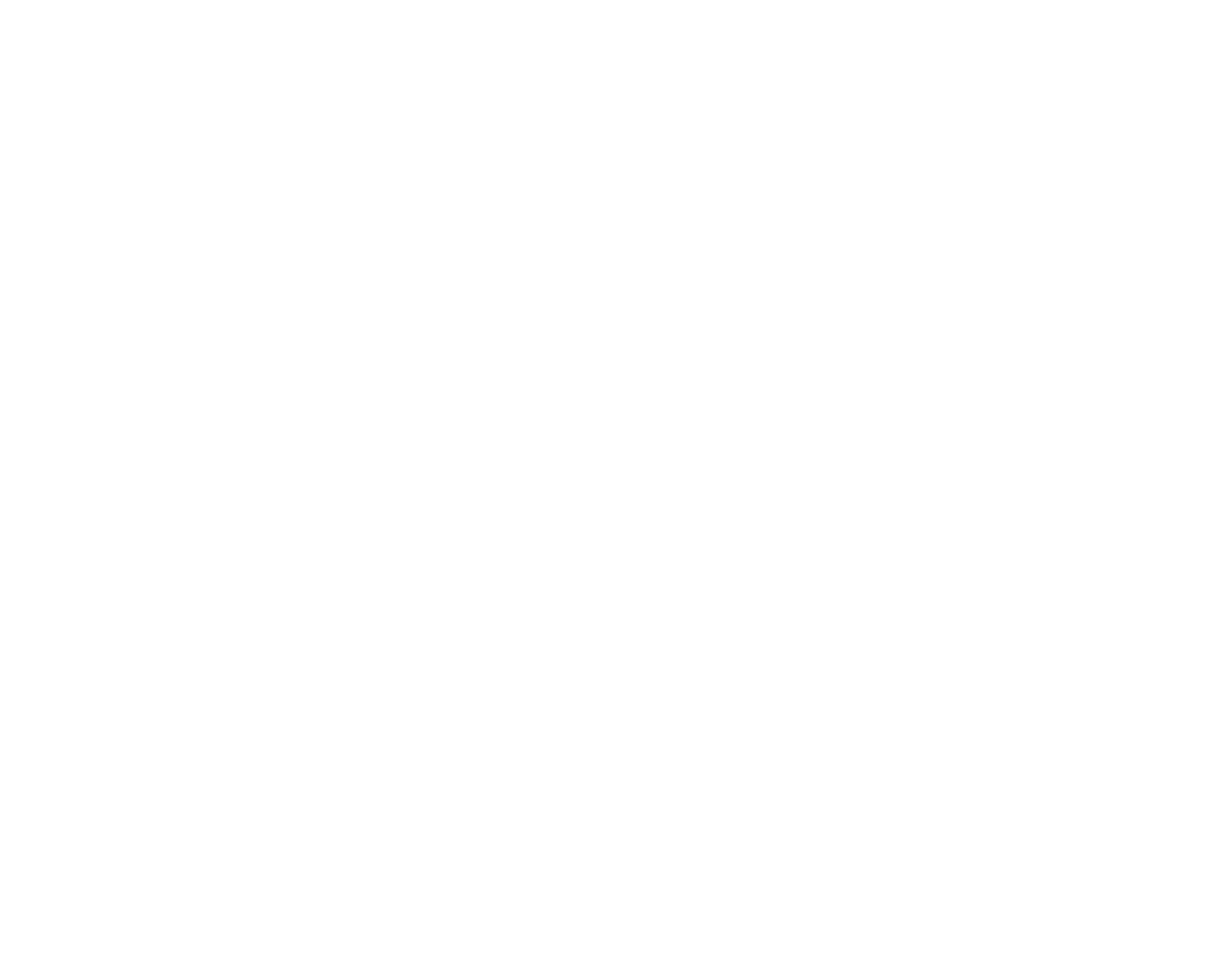
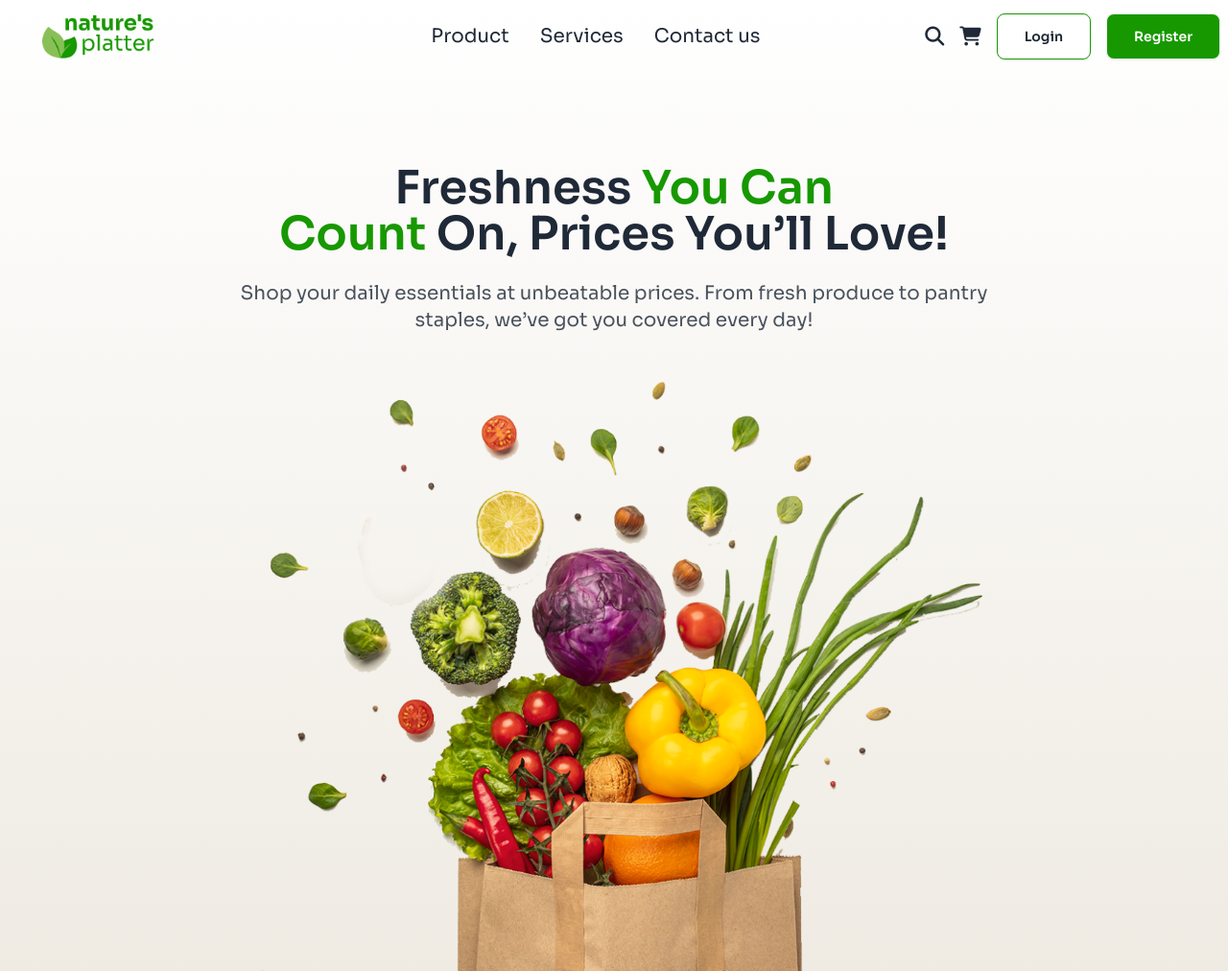
Before and after one commit to FyslAhmd/Natures-platter, a plain HTML site: page index.html in a window 1280 px wide. Shown: the whole page at 96% size. Before the commit the page ends 800 px from the top, so only its background shows below. Drawn offline with nearby package versions, Linux system fonts and the light colour scheme.

Commit message:
complete nav bar and hero section

```diff
--- a/index.html
+++ b/index.html
@@ -5,6 +5,15 @@
     <meta charset="UTF-8">
     <meta name="viewport" content="width=device-width, initial-scale=1.0">
     <title>Nature's Platter</title>
+    <!-- font family -->
+    <link rel="preconnect" href="https://fonts.googleapis.com">
+    <link rel="preconnect" href="https://fonts.gstatic.com" crossorigin>
+    <link
+        href="https://fonts.googleapis.com/css2?family=Poppins:ital,wght@0,100;0,200;0,300;0,400;0,500;0,600;0,700;0,800;0,900;1,100;1,200;1,300;1,400;1,500;1,600;1,700;1,800;1,900&family=Sora:wght@100..800&display=swap"
+        rel="stylesheet">
+    <!-- font awesome -->
+    <script src="https://kit.fontawesome.com/1871cbc40f.js" crossorigin="anonymous"></script>
+    <!-- daisy ui -->
     <link href="https://cdn.jsdelivr.net/npm/daisyui@4.12.23/dist/full.min.css" rel="stylesheet" type="text/css" />
     <script src="https://cdn.tailwindcss.com"></script>
     <script>
@@ -13,6 +22,11 @@
                 extend: {
                     colors: {
                         clifford: '#da373d',
+                        'accent-color': '#179800',
+                    },
+                    fontFamily: {
+                        'sora': ['Sora', 'sans-serif'],
+                        'poppins': ['Poppins', 'sans-serif'],
                     }
                 }
             }
@@ -20,12 +34,52 @@
     </script>
 </head>
 
-<body>
-    <header>
+<body class="font-sora">
+    <header class="bg-gradient-to-b from-[#FFFFFF] to-[#EFEBE3]">
+        <!-- nav bar -->
+        <div class="max-w-[1320px] mx-auto border border-accent-color md:border-hidden">
+            <div class="navbar">
+                <div class="navbar-start flex-1 justify-between">
+                    <a class="btn btn-ghost text-xl">
+                        <img class="w-3/4" src="assets/logo-header.png" alt="">
+                    </a>
+                    <div class="text-end">
+                        <div role="button" class="btn btn-ghost lg:hidden">
+                            <i class="fa-solid fa-bars text-2xl text-accent-color"></i>
+                        </div>
+                    </div>
+                </div>
+                <div class="navbar-center hidden lg:flex lg:flex-1">
+                    <ul class="menu menu-horizontal px-1">
+                        <li><a class="text-xl">Product</a></li>
+                        <li><a class="text-xl">Services</a></li>
+                        <li><a class="text-xl">Contact us</a></li>
+                    </ul>
+                </div>
+                <div class="navbar-end space-x-4 hidden lg:flex lg:flex-1">
+                    <i class="fa-solid fa-magnifying-glass text-xl"></i>
+                    <i class="fa-solid fa-cart-shopping text-xl"></i>
+                    <a class="btn bg-white px-7 py-3 border border-accent-color">Login</a>
+                    <a class="btn bg-accent-color px-7 py-3 text-white">Register</a>
+                </div>
+            </div>
+        </div>
 
+        <!-- hero section -->
+        <div class="hero">
+            <div class="hero-content flex-col p-0">
+                <div class="max-w-[850px] text-center mt-12 md:mt-24 px-4">
+                    <h1 class="text-3xl md:text-5xl font-semibold">Freshness <span class="text-accent-color">You Can<br>Count</span> On, Prices You’ll Love!</h1>
+                    <p class="py-6 opacity-80 text-base md:text-xl">Shop your daily essentials at unbeatable prices. From fresh produce to pantry staples, we’ve got you covered every day!
+                    </p>
+                </div>
+                <img src="assets/hero-vegetables.png" class="max-w-3xl w-full" />
+            </div>
+        </div>
     </header>
 
-    <main>
+
+    <main class="max-w-[1320px] mx-auto">
 
     </main>
 
```
